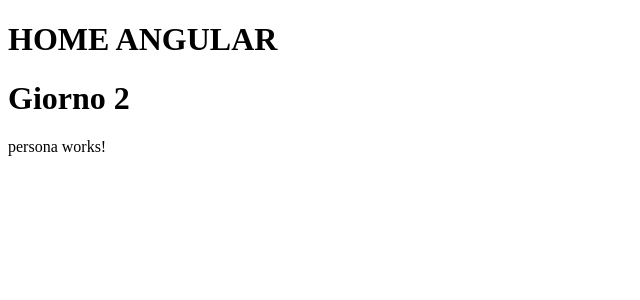
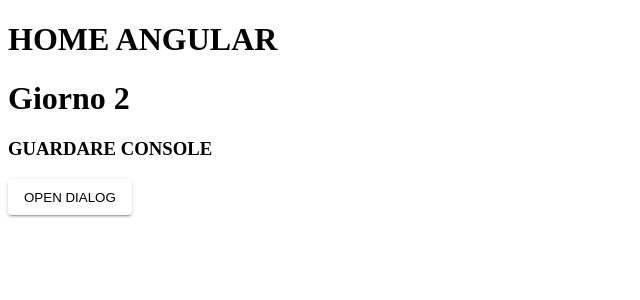
Before and after one commit to SamueleDellaRocca/homeangular, an Angular app: page / in a window 1280 px wide. Shown: the top 300 px of the page, without its empty margins (0-640 px from the left). Built offline with nearby package versions, Linux system fonts and the light colour scheme.

Commit message:
dialog works

```diff
--- a/src/app/app.component.html
+++ b/src/app/app.component.html
@@ -1,3 +1,5 @@
 <h1>HOME ANGULAR</h1>
 <h1>Giorno 2</h1>
 <app-persona></app-persona>
+
+<button mat-raised-button (click)="opendialog()">OPEN DIALOG</button>
--- a/src/app/app.component.ts
+++ b/src/app/app.component.ts
@@ -1,4 +1,6 @@
 import { Component } from '@angular/core';
+import { MatDialog, MatDialogRef } from '@angular/material/dialog';
+import { DialogComponent } from './dialog/dialog.component';
 
 @Component({
   selector: 'app-root',
@@ -7,4 +9,10 @@
 })
 export class AppComponent {
   title = 'homeangular';
+
+  constructor(public dialog: MatDialog) { }
+
+  opendialog() {
+    this.dialog.open(DialogComponent)
+  }
 }
--- a/src/app/app.module.ts
+++ b/src/app/app.module.ts
@@ -4,17 +4,24 @@
 import { AppRoutingModule } from './app-routing.module';
 import { AppComponent } from './app.component';
 import { PersoneModule } from './persone/persone.module';
+import { DialogComponent } from './dialog/dialog.component';
+import { MatDialogModule } from '@angular/material/dialog';
+import { MatButtonModule } from '@angular/material/button';
 
 
 
 @NgModule({
   declarations: [
-    AppComponent
+    AppComponent,
+    DialogComponent
   ],
+  entryComponents: [DialogComponent],
   imports: [
     BrowserModule,
     AppRoutingModule,
-    PersoneModule
+    PersoneModule,
+    MatDialogModule,
+    MatButtonModule
   ],
   providers: [],
   bootstrap: [AppComponent]
--- /dev/null
+++ b/src/app/dialog/dialog.component.html
@@ -0,0 +1 @@
+<p>dialog works!!!!!!!!!!!!!!!!</p>
--- a/src/app/persone/persona/persona.component.html
+++ b/src/app/persone/persona/persona.component.html
@@ -1 +1 @@
-<p>persona works!</p>
+<h3>GUARDARE CONSOLE</h3>
```
Also changed, not shown: src/app/dialog/dialog.component.ts (added, +10 -0 lines), src/app/dialog/dialog.component.scss (added), 1 other file (tests, documents, lock files or other folders).
